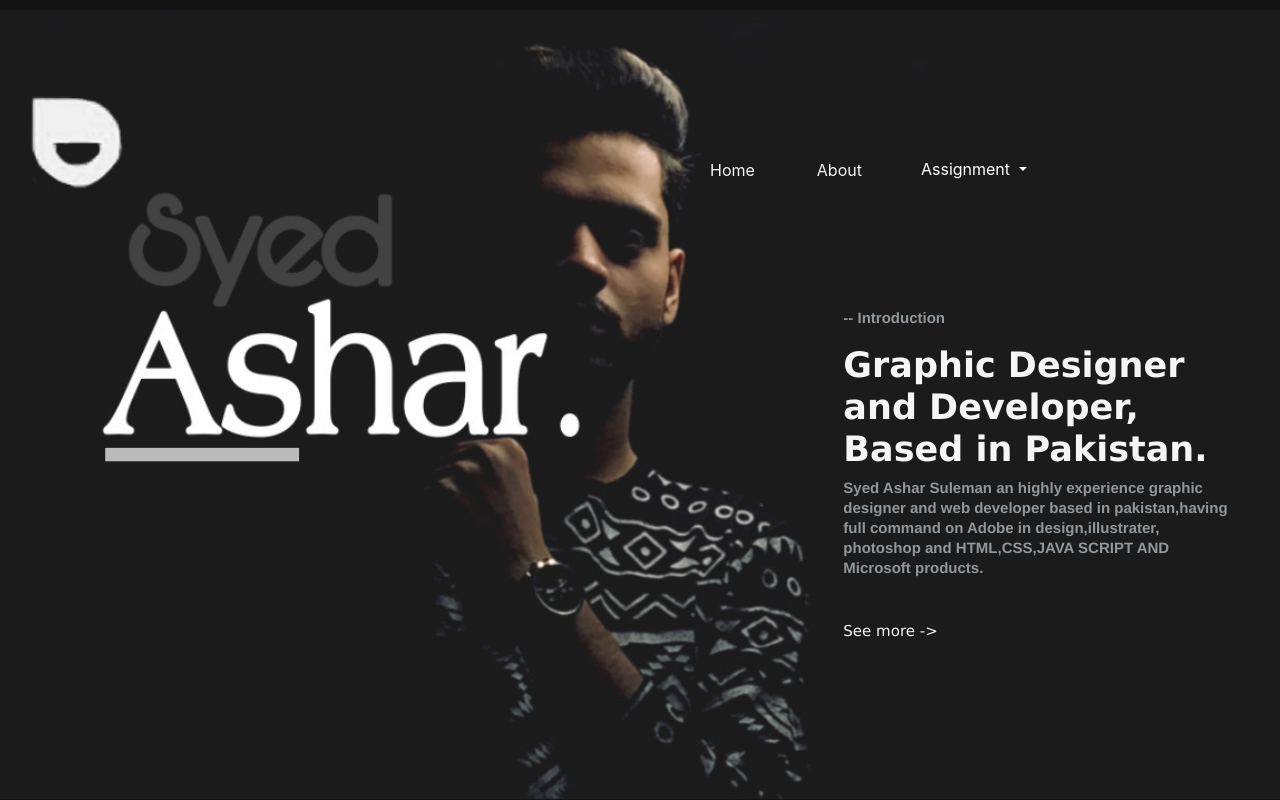
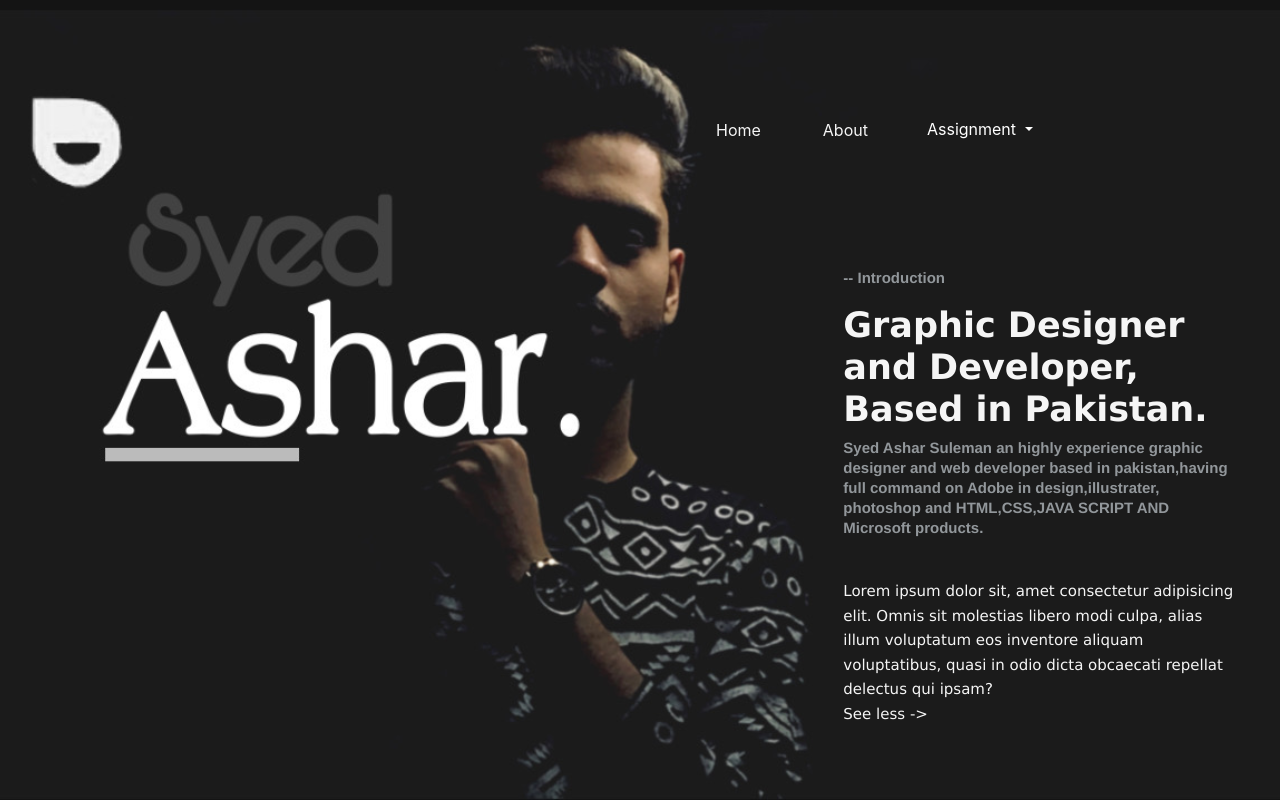
Before and after one commit to Syed-Ashar/Portfolio, a plain HTML site: page index.html in a window 1280 px wide. Both pictures are taken after a click on the link "See more ->". Shown: the top 800 px of the page. Drawn offline with nearby package versions, Linux system fonts and the light colour scheme.

Commit message:
Update index.html

```diff
--- a/index.html
+++ b/index.html
@@ -13,7 +13,7 @@
 </head>
 
 <body>
-  <div class="container" style="margin-right: 0px;padding-top: 150px;padding-right: 47px;">
+  <div class="container" style="margin-right: 10px;padding-top: 110px;">
     <div class="row">
       <div class="col-lg-6"></div>
       <ul class="nav justify-content-end">
@@ -52,7 +52,7 @@
           based in pakistan,having full command on Adobe in design,illustrater,
           photoshop and HTML,CSS,JAVA SCRIPT AND Microsoft products.
         </p><br>
-        <a href="#" class="more li">See more -></a>
+        <a href="javascript:void(0)" onclick="seemore()" class="more li" id="para">See more -></a>
       </div>
     </div>
   </div>
@@ -101,6 +101,15 @@
 
   </footer>
 </body>
+<script>
+  function seemore(){
+    var text = "Lorem ipsum dolor sit, amet consectetur adipisicing elit. Omnis sit molestias libero modi culpa, alias illum voluptatum eos inventore aliquam voluptatibus, quasi in odio dicta obcaecati repellat delectus qui ipsam? <br><a href='javascript:void(0)' onclick='seeless()' class='more li' >See less -></a>"
+    var para=document.getElementById("para");
+    para.innerHTML=text}
+    function seeless(){
+      var para=document.getElementById("para");
+      para.innerHTML="<a href='javascript:void(0)'onclick='seemore()' class='more li' id='para'>See more -></a>"}
+</script>
 <script src="https://code.jquery.com/jquery-3.5.1.slim.min.js"
   integrity="sha384-DfXdz2htPH0lsSSs5nCTpuj/zy4C+OGpamoFVy38MVBnE+IbbVYUew+OrCXaRkfj" crossorigin="anonymous"></script>
 <script src="https://cdn.jsdelivr.net/npm/popper.js@1.16.0/dist/umd/popper.min.js"
```
